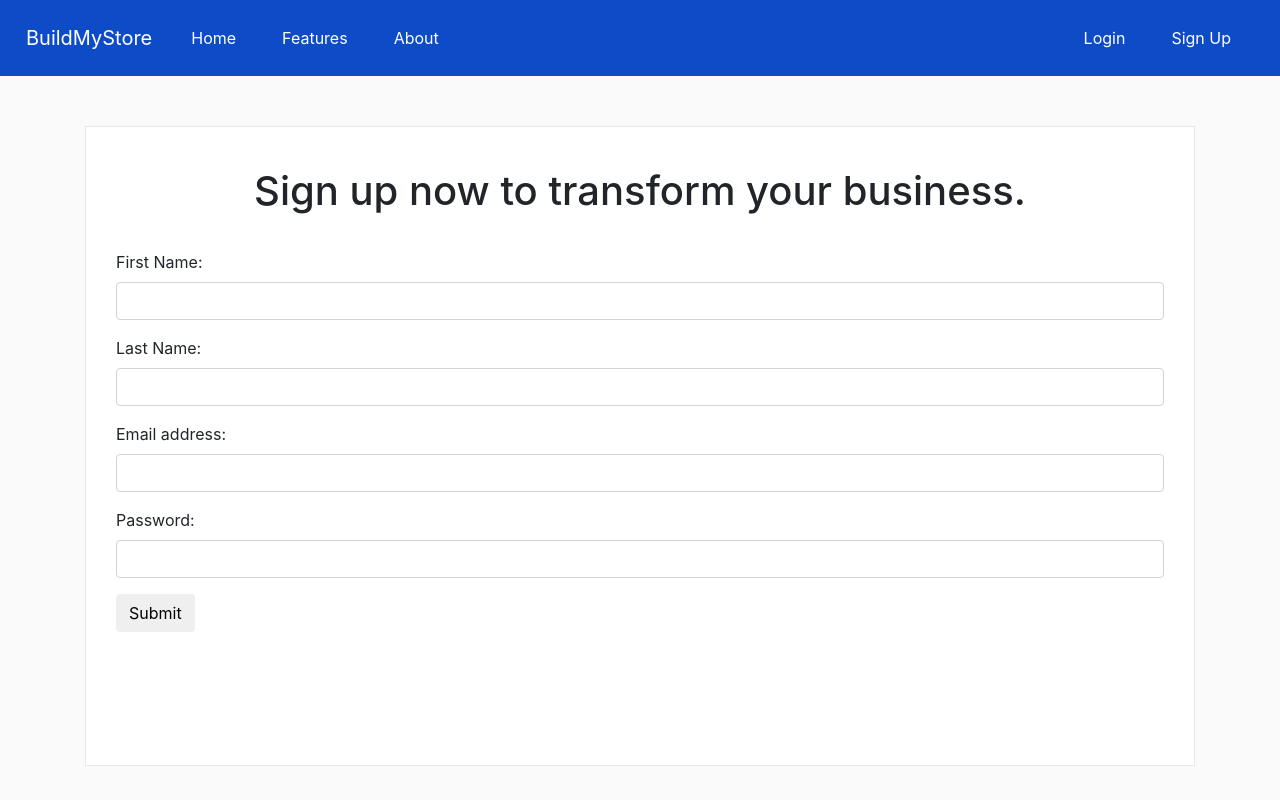
After one commit to RinchenTuladhar/GroupEcommercePHP, a PHP site: page /signup.php in a window 1280 px wide. The commit adds this page. Run offline with PHP 8.4, Linux system fonts and the light colour scheme.

Commit message:
Signup page UI

```diff
--- a/navbar.php
+++ b/navbar.php
@@ -26,7 +26,7 @@
                             <a class="nav-link" href="login.php">Login</a>
                     </li>
                     <li class="nav-item">
-                            <a class="nav-link" href="login.php">Sign Up</a>
+                            <a class="nav-link" href="signup.php">Sign Up</a>
                     </li>
                 </ul>
             </div>
--- /dev/null
+++ b/signup.php
@@ -0,0 +1,43 @@
+<?php
+if (session_status() == PHP_SESSION_NONE) {
+    session_start();
+}
+?>
+
+<html>
+<head>
+    <?php include 'api/scripts.php'; ?>
+    <title>BuildMyStore: Features</title>
+</head>
+
+<body>
+<?php include 'navbar.php'; ?>
+<div class="main">
+    <div class="container">
+        <div class="signup-form">
+
+            <h1>Sign up now to transform your business.</h1>
+            <form action="/action_page.php">
+                <div class="form-group">
+                    <label for="first_name">First Name:</label>
+                    <input type="email" class="form-control" id="first_name">
+                </div>
+                <div class="form-group">
+                    <label for="last_name">Last Name:</label>
+                    <input type="password" class="form-control" id="last_name">
+                </div>
+                <div class="form-group">
+                    <label for="email">Email address:</label>
+                    <input type="email" class="form-control" id="email">
+                </div>
+                <div class="form-group">
+                    <label for="password">Password:</label>
+                    <input type="password" class="form-control" id="password">
+                </div>
+                <button type="submit" class="btn btn-default">Submit</button>
+            </form>
+        </div>
+    </div>
+</div>
+</body>
+</html>
--- a/style.css
+++ b/style.css
@@ -1,3 +1,7 @@
+body {
+    background: #fafafa !important;
+}
+
 /* * * * * *
 *
 *  NAVIGATION
@@ -10,9 +14,10 @@
 
 .home-page .navigation-menu {
     background: transparent !important;
+    position: absolute !important;
 }
+
 .navigation-menu {
-    position: absolute;
     width: 100%;
     z-index: 2;
     padding: 10px;
@@ -61,3 +66,22 @@
     padding: 10px 10px 20px 10px;
     font-weight: 100;
 }
+
+/* * * * * *
+*
+*  SIGN UP PAGE
+*
+ * * * * */
+
+.signup-form h1 {
+    margin: 35px 0px;
+    text-align: center;
+}
+
+.signup-form {
+    height: 80%;
+    background: white;
+    padding: 5px 30px;
+    border: 1px solid #e8e8e8;
+    margin-top: 50px;
+}
```
